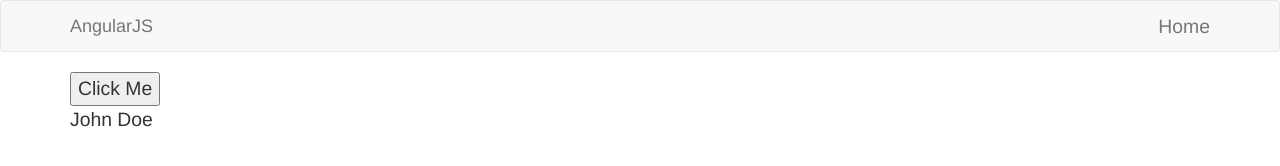
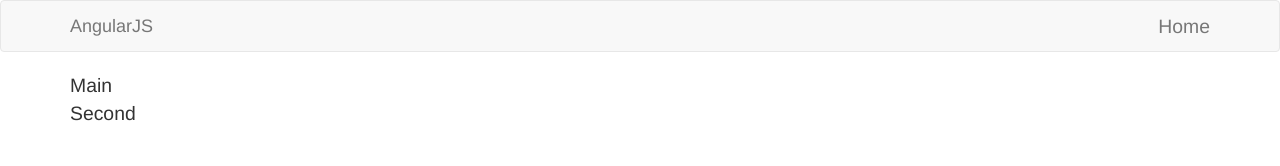
Before and after one commit to bdkay/ang1-app, a plain HTML site: page index.htm in a window 1280 px wide. Drawn offline with nearby package versions, Linux system fonts and the light colour scheme; some packages are replaced by stand-ins of ours; some icons are missing.

Commit message:
Adding a second controller

```diff
--- a/app.js
+++ b/app.js
@@ -1,15 +1,8 @@
 var myApp = angular.module('myApp', []);
 
-myApp.controller('mainController', ['$scope', '$filter', '$http', function($scope, $filter, $http){
+myApp.controller('mainController', ['$scope', function($scope, $filter, $http){
 
-	$scope.alertClick = function(){
-
-		alert("Clicked!");
-
-	};
-
-	$scope.name = 'John Doe';
-
+	$scope.name = 'Main';
 
 //	$scope.handle = '';
 //	$scope.lowercasehandle = function(){
@@ -44,3 +37,8 @@ myApp.controller('mainController', ['$scope', '$filter', '$http', function($scop
 //	}, 3000);
 
 }]);
+
+
+myApp.controller('secondController', ['$scope', function($scope){
+	$scope.name = 'Second';
+}]);
--- a/index.htm
+++ b/index.htm
@@ -38,9 +38,10 @@
 
 		<div class="container">
 			<div ng-controller="mainController">
-				<input type="button" value="Click Me" ng-click="alertClick()" />
-				<br />
-				<div>{{ name }}</div>
+				<div ng-cloak>{{ name }}</div>
+			</div>
+			<div ng-controller="secondController">
+				<div ng-cloak>{{ name }}</div>
 			</div>
 		</div>
 
```
